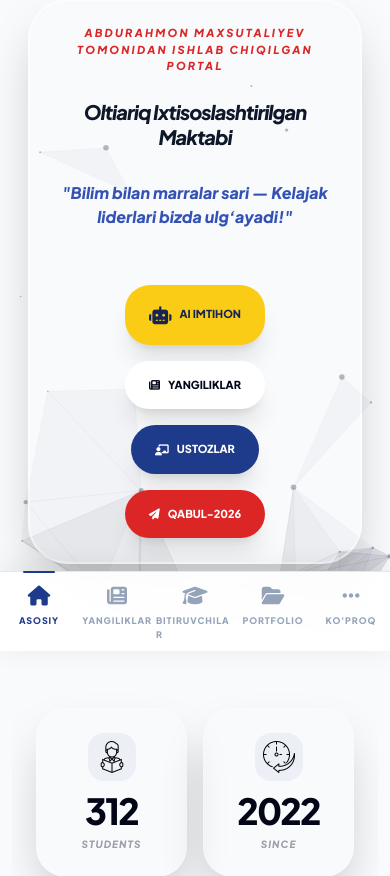
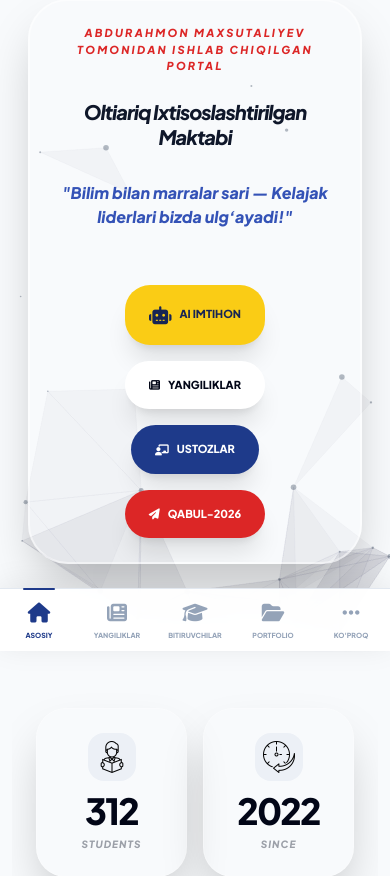
Before and after one commit to AbdurahmonDev-byte/oltiariq-im.uz, a Django app: page /en/ in a window 390 px wide. Shown: the part 193-1069 px from the top of the page. Run offline with Django 5.2, Linux system fonts and the light colour scheme; data comes from the database, SQL or seed files in the repository; some libraries are stand-ins or nearby versions.

Commit message:
Mobil pastki navigatsiya yozuvlari tor ekranlarga moslashtirildi (7px, tracking normal, ellipsis)

```diff
--- a/main/templates/main/base.html
+++ b/main/templates/main/base.html
@@ -297,27 +297,27 @@
         <div class="grid grid-cols-5 max-w-lg mx-auto">
             <a href="{% url 'home' %}" class="relative flex flex-col items-center gap-1 py-2.5 {% if request.resolver_match.url_name == 'home' %}text-blue-900 dark:text-yellow-400{% else %}text-slate-400 dark:text-slate-500 hover:text-blue-900 dark:hover:text-yellow-400 transition-colors{% endif %}">
                 <i class="fas fa-home text-xl"></i>
-                <span class="text-[9px] font-black uppercase tracking-widest">{% trans "Asosiy" %}</span>
+                <span class="text-[7px] sm:text-[9px] font-black uppercase tracking-normal sm:tracking-widest max-w-full px-0.5 whitespace-nowrap overflow-hidden text-ellipsis">{% trans "Asosiy" %}</span>
                 {% if request.resolver_match.url_name == 'home' %}<span class="absolute -top-px w-8 h-0.5 bg-blue-900 dark:bg-yellow-400 rounded-full"></span>{% endif %}
             </a>
             <a href="{% url 'news_all' %}" class="relative flex flex-col items-center gap-1 py-2.5 {% if 'news' in request.path %}text-blue-900 dark:text-yellow-400{% else %}text-slate-400 dark:text-slate-500 hover:text-blue-900 dark:hover:text-yellow-400 transition-colors{% endif %}">
                 <i class="fas fa-newspaper text-xl"></i>
-                <span class="text-[9px] font-black uppercase tracking-widest">{% trans "Yangiliklar" %}</span>
+                <span class="text-[7px] sm:text-[9px] font-black uppercase tracking-normal sm:tracking-widest max-w-full px-0.5 whitespace-nowrap overflow-hidden text-ellipsis">{% trans "Yangiliklar" %}</span>
                 {% if 'news' in request.path %}<span class="absolute -top-px w-8 h-0.5 bg-blue-900 dark:bg-yellow-400 rounded-full"></span>{% endif %}
             </a>
             <a href="{% url 'graduates' %}" class="relative flex flex-col items-center gap-1 py-2.5 {% if request.resolver_match.url_name == 'graduates' %}text-blue-900 dark:text-yellow-400{% else %}text-slate-400 dark:text-slate-500 hover:text-blue-900 dark:hover:text-yellow-400 transition-colors{% endif %}">
                 <i class="fas fa-graduation-cap text-xl"></i>
-                <span class="text-[9px] font-black uppercase tracking-widest">{% trans "Bitiruvchilar" %}</span>
+                <span class="text-[7px] sm:text-[9px] font-black uppercase tracking-normal sm:tracking-widest max-w-full px-0.5 whitespace-nowrap overflow-hidden text-ellipsis">{% trans "Bitiruvchilar" %}</span>
                 {% if request.resolver_match.url_name == 'graduates' %}<span class="absolute -top-px w-8 h-0.5 bg-blue-900 dark:bg-yellow-400 rounded-full"></span>{% endif %}
             </a>
             <a href="{% url 'portfolio' %}" class="relative flex flex-col items-center gap-1 py-2.5 {% if 'portfolio' in request.path %}text-blue-900 dark:text-yellow-400{% else %}text-slate-400 dark:text-slate-500 hover:text-blue-900 dark:hover:text-yellow-400 transition-colors{% endif %}">
                 <i class="fas fa-folder-open text-xl"></i>
-                <span class="text-[9px] font-black uppercase tracking-widest">{% trans "Portfolio" %}</span>
+                <span class="text-[7px] sm:text-[9px] font-black uppercase tracking-normal sm:tracking-widest max-w-full px-0.5 whitespace-nowrap overflow-hidden text-ellipsis">{% trans "Portfolio" %}</span>
                 {% if 'portfolio' in request.path %}<span class="absolute -top-px w-8 h-0.5 bg-blue-900 dark:bg-yellow-400 rounded-full"></span>{% endif %}
             </a>
             <button type="button" onclick="toggleMoreMenu()" class="relative flex flex-col items-center gap-1 py-2.5 text-slate-400 dark:text-slate-500 hover:text-blue-900 dark:hover:text-yellow-400 transition-colors">
                 <i class="fas fa-ellipsis text-xl"></i>
-                <span class="text-[9px] font-black uppercase tracking-widest">{% trans "Ko'proq" %}</span>
+                <span class="text-[7px] sm:text-[9px] font-black uppercase tracking-normal sm:tracking-widest max-w-full px-0.5 whitespace-nowrap overflow-hidden text-ellipsis">{% trans "Ko'proq" %}</span>
             </button>
         </div>
     </nav>
```
